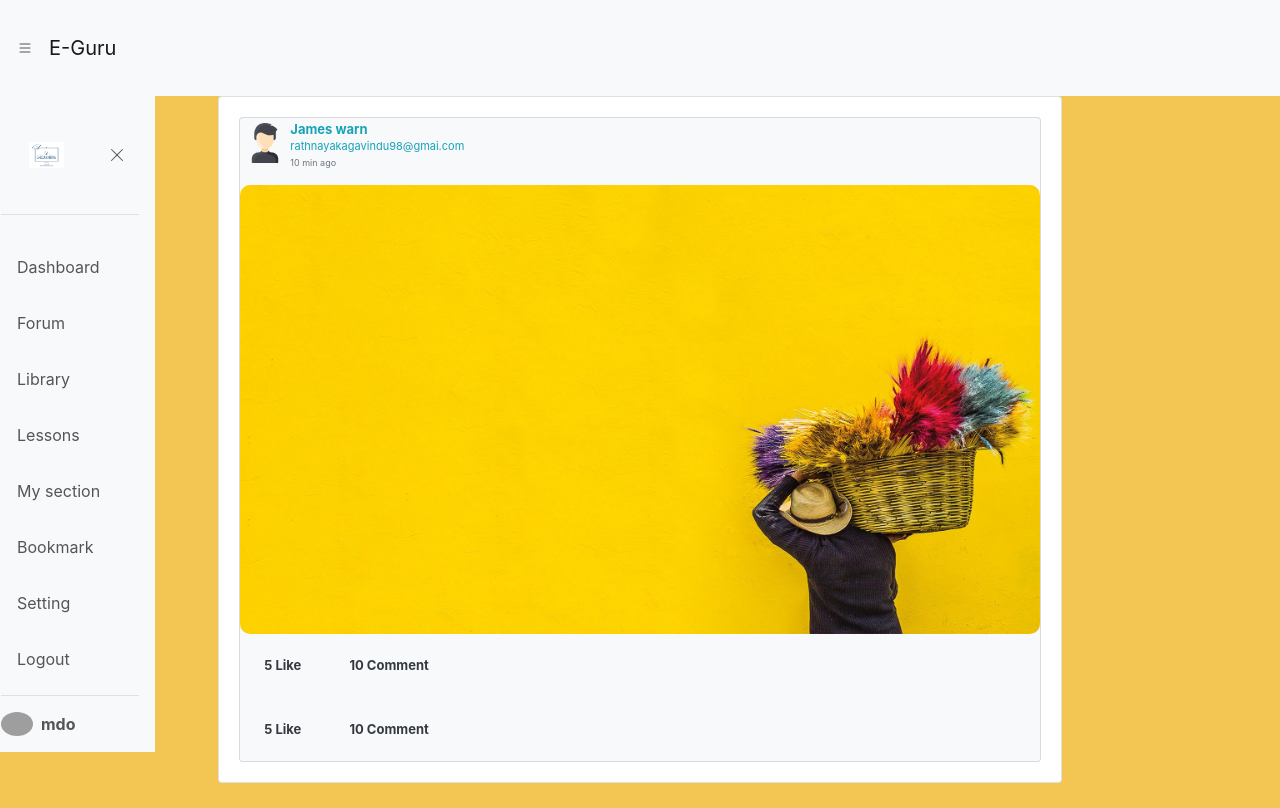
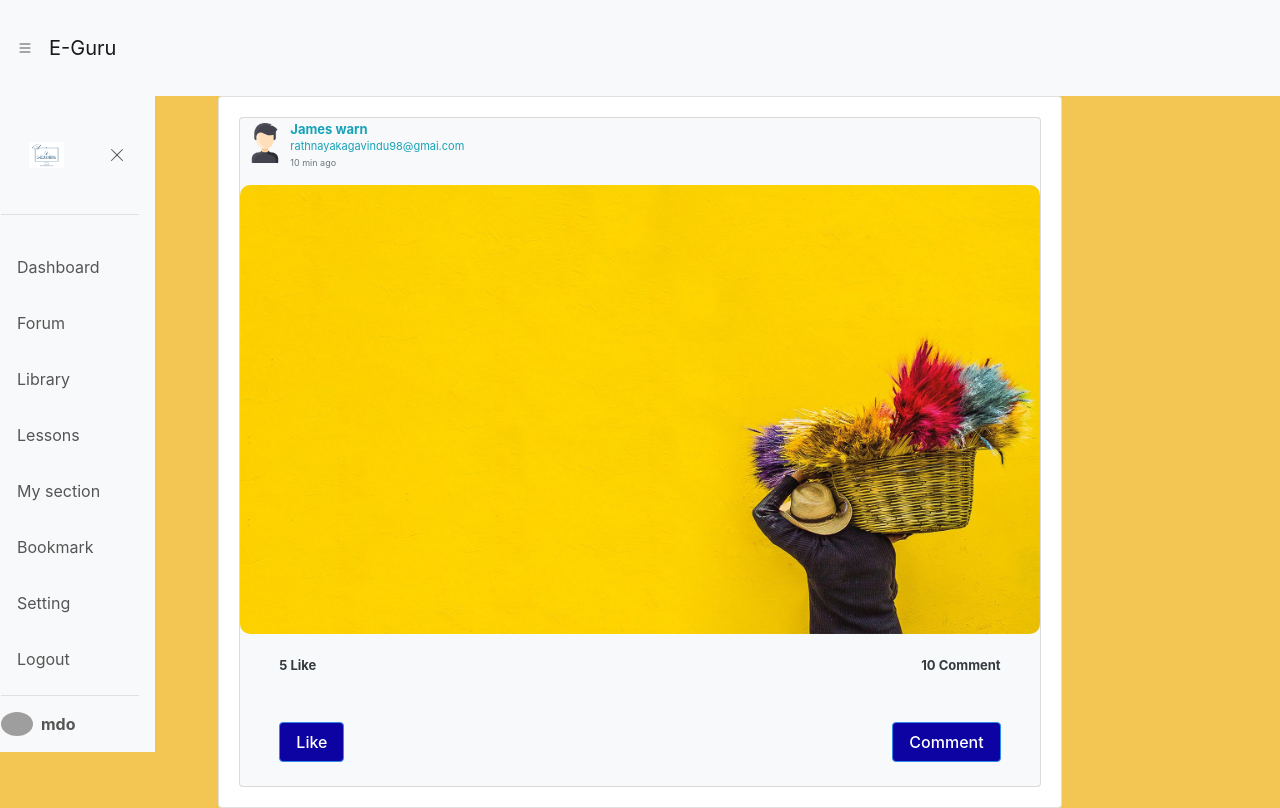
Before and after one commit to Gavindu98/E-Guru, a React (Create React App) app: page /dashboard in a window 1280 px wide. Built offline with nearby package versions, Linux system fonts and the light colour scheme; grey boxes are pictures that could not be loaded.

Commit message:
like comment button changes

```diff
--- a/src/components/pages/dashboard/postCard.tsx
+++ b/src/components/pages/dashboard/postCard.tsx
@@ -1,21 +1,18 @@
 import React from "react";
 import Cover from "../../vendors/images/img1.jpg";
-import defaultDp from "../../vendors/images/user.png"
+import defaultDp from "../../vendors/images/user.png";
 
 const postCard: React.FC = () => {
   return (
     <div className="card bg-light text-white">
-        <div className="dp-card">
+      <div className="dp-card">
         <img className="dp-icon" src={defaultDp} alt="Dp" />
         <div className="mt-1">
-        <h6 className="text-info font-13">James warn </h6>
-      <p className="text-info  font-11">rathnayakagavindu98@gmai.com</p>
-      <p className="paddingTop font-9 text-muted">
-        10 min ago
-      </p>
+          <h6 className="text-info font-13">James warn </h6>
+          <p className="text-info  font-11">rathnayakagavindu98@gmai.com</p>
+          <p className="paddingTop font-9 text-muted">10 min ago</p>
         </div>
-
-        </div>
+      </div>
 
       <img className="card-img" src={Cover} alt="Card image" />
       {/* <div className="card-img-overlay mt-70">
@@ -28,15 +25,32 @@ const postCard: React.FC = () => {
       </div> */}
       <div>
         <div className="dp-card ">
-            <h6 className="text-dark font-13 p-4">5 Like</h6>
-            <h6 className="text-dark font-13 p-4">10 Comment</h6>
-            <hr/>
+          <div className="container">
+            <div className="row">
+              <div className="col-sm">
+                <h6 className="text-dark font-13 p-4 ">5 Like</h6>
+              </div>
+              <div className="col-sm"></div>
+              <div className="col-sm d-flex flex-row-reverse">
+                <h6 className="text-dark font-13 p-4">10 Comment</h6>
+              </div>
+            </div>
+          </div>
         </div>
-        <div className="dp-card ">
-            <h6 className="text-dark font-13 p-4">5 Like</h6>
-            <h6 className="text-dark font-13 p-4">10 Comment</h6>
-            <hr className="text-dark "/>
+        <div className="dp-card p-4">
+          <div className="container">
+            <div className="row">
+              <div className="col-sm">
+                <button className="btn btn-primary font-13 ">Like</button>
+              </div>
+              <div className="col-sm"></div>
+              <div className="col-sm d-flex flex-row-reverse">
+                <button className="btn btn-primary font-13 ">Comment</button>
+              </div>
+            </div>
+          </div>
         </div>
+
       </div>
     </div>
   );
```
